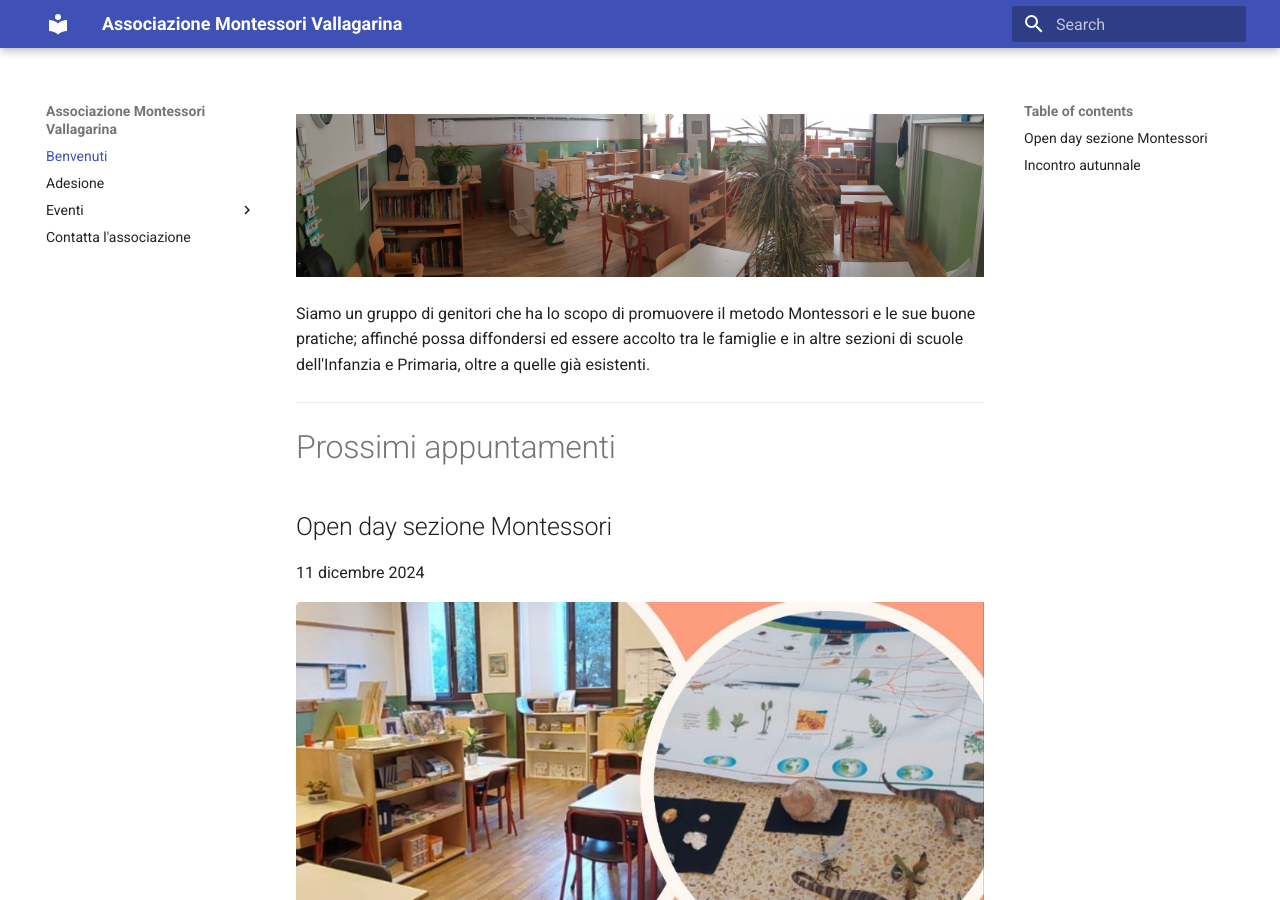
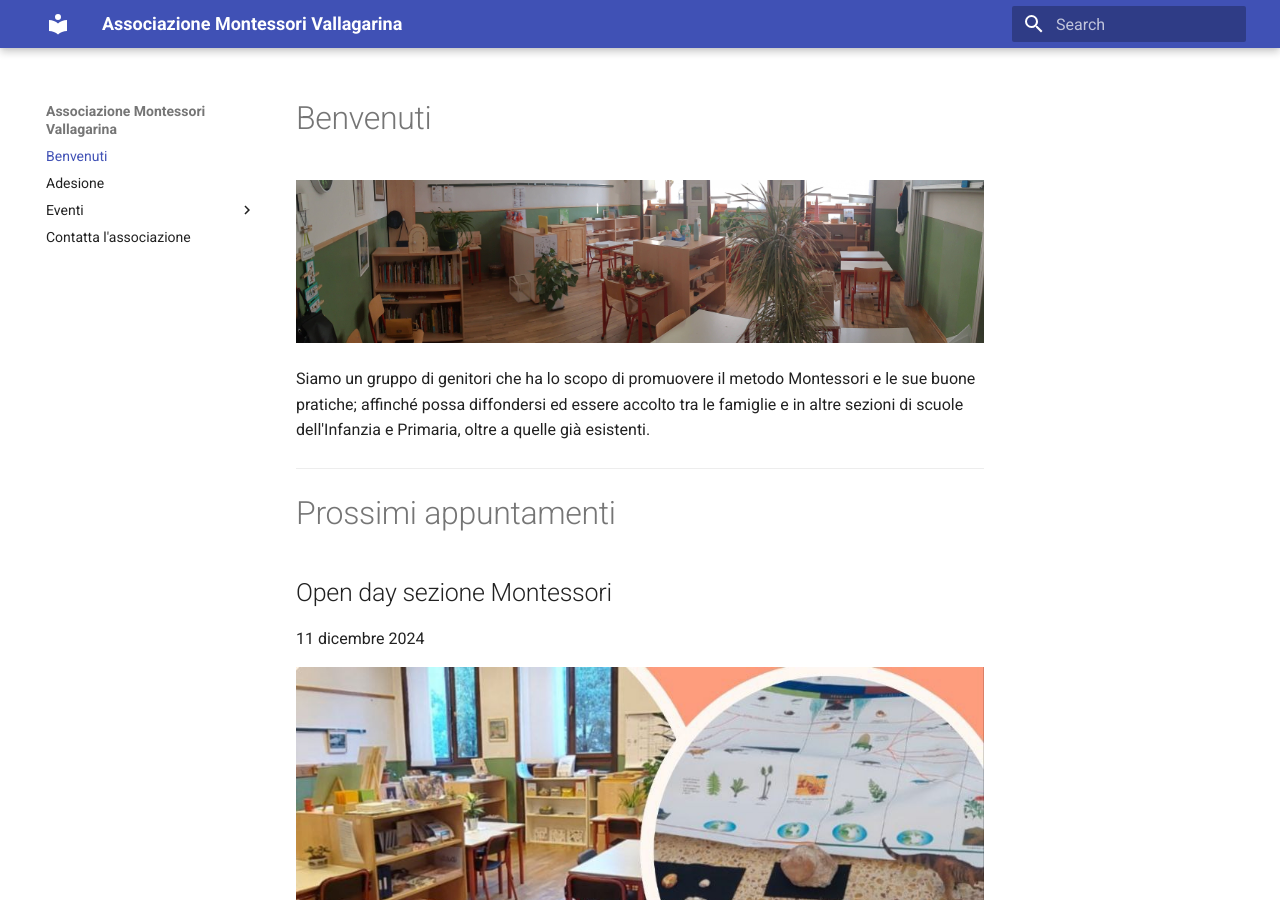
Before and after one commit to Associazione-Montessori-Vallagarina/montessorivallagarina.it, an MkDocs documentation site: the page built from docs/index.md, in a window 1280 px wide and 900 px high. Built offline with MkDocs 1.6.1 and Material for MkDocs 9.7.7, drawn with Linux system fonts in a browser that asks for light colours.

Commit message:
add Benvenuti in te home

```diff
--- a/docs/index.md
+++ b/docs/index.md
@@ -1,3 +1,5 @@
+# Benvenuti
+
 ![](immagini/aula.jpg)
 
 Siamo un gruppo di genitori che ha lo scopo di promuovere il metodo Montessori e le sue buone pratiche; affinché possa diffondersi ed essere accolto tra le famiglie e in altre sezioni di scuole dell'Infanzia e Primaria, oltre a quelle già esistenti.
```
